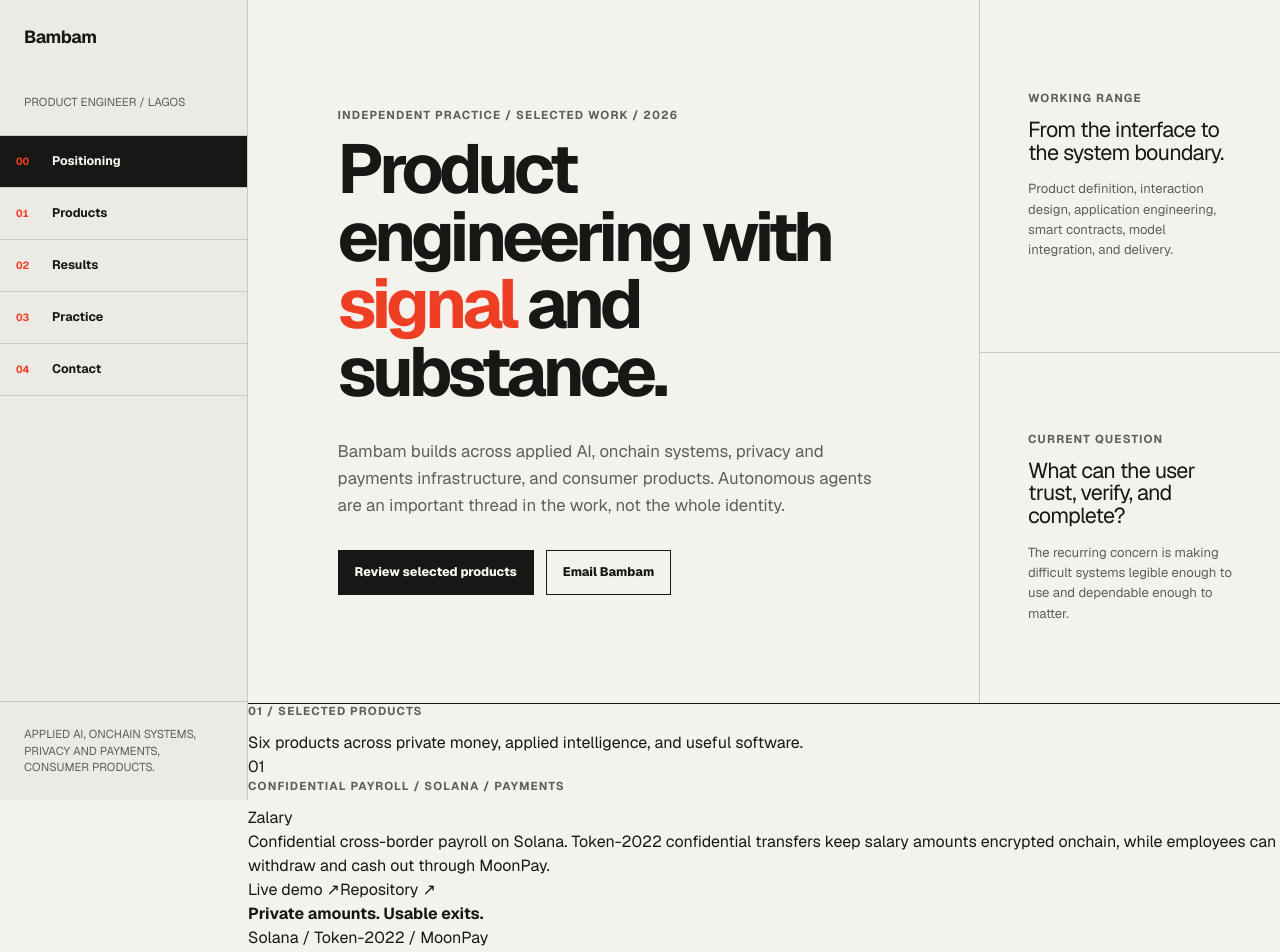
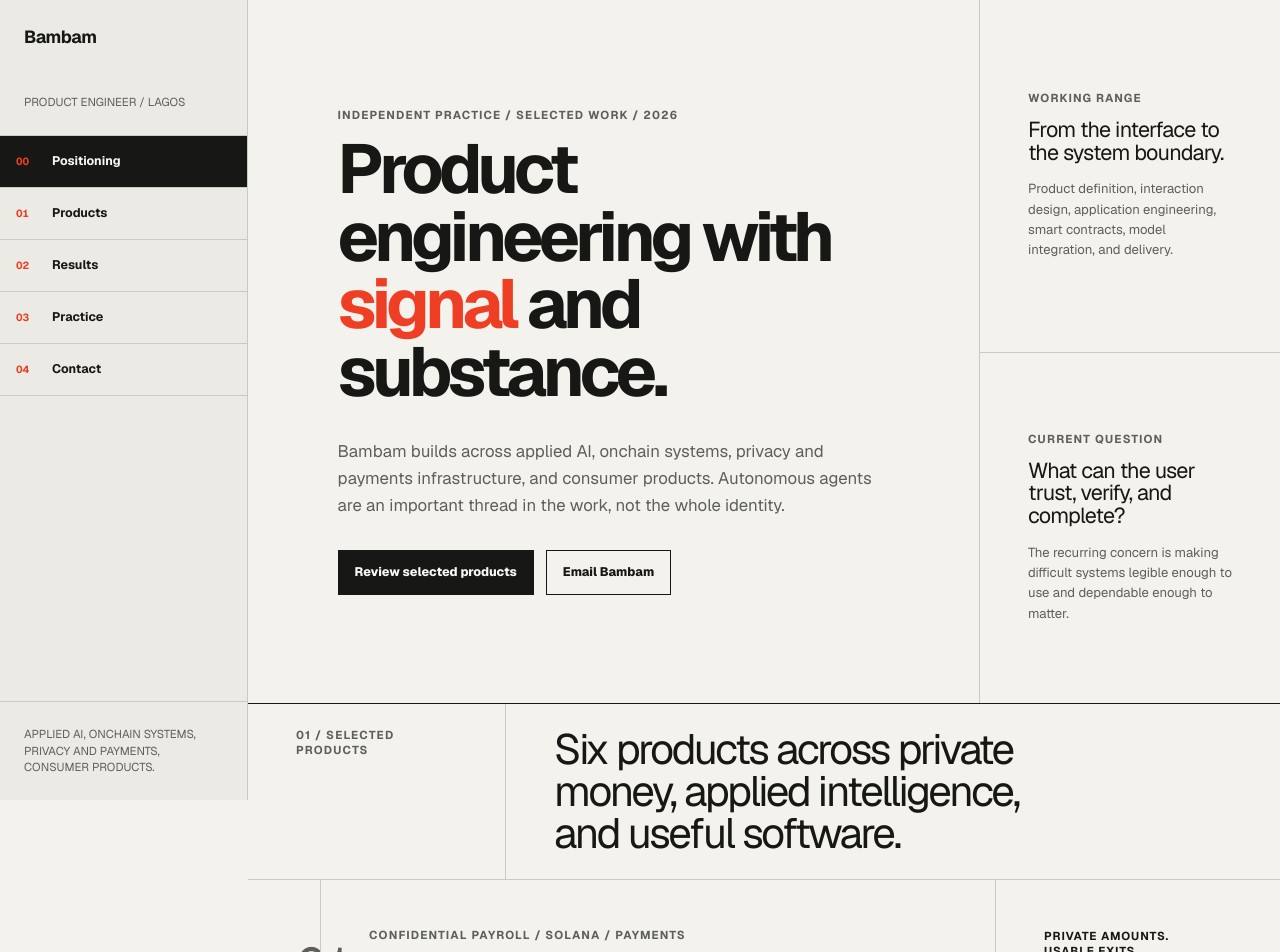
Before and after one commit to ajanaku1/bambam, a Next.js app: page / in a window 1280 px wide. Shown: the top 952 px of the page. Built offline with nearby package versions, Linux system fonts and the light colour scheme.

Commit message:
style: build the product register

```diff
--- a/src/app/globals.css
+++ b/src/app/globals.css
@@ -301,3 +301,158 @@
 .stage {
   animation: stage-in var(--duration-stage) var(--ease-out) both;
 }
+
+.section-heading {
+  display: grid;
+  grid-template-columns: minmax(12rem, 0.5fr) minmax(0, 1.5fr);
+  border-bottom: 1px solid var(--line);
+}
+
+.section-heading > * {
+  margin: 0;
+  padding: var(--space-6) clamp(var(--space-6), 4vw, var(--space-12));
+}
+
+.section-heading .eyebrow {
+  border-right: 1px solid var(--line);
+}
+
+.section-heading h2 {
+  max-width: 22ch;
+  font-size: clamp(2rem, 3.3vw, 3.25rem);
+  letter-spacing: -0.055em;
+  line-height: 1;
+}
+
+.product-entry {
+  display: grid;
+  grid-template-columns: 4.5rem minmax(0, 1fr) minmax(15rem, 0.42fr);
+  border-bottom: 1px solid var(--line);
+}
+
+.product-entry > * {
+  min-width: 0;
+  padding: clamp(var(--space-6), 4vw, var(--space-12));
+}
+
+.product-index {
+  color: var(--ink-soft);
+  font-size: clamp(2rem, 4vw, 4rem);
+  font-variant-numeric: tabular-nums;
+  letter-spacing: -0.06em;
+}
+
+.product-body {
+  border-inline: 1px solid var(--line);
+}
+
+.product-body h3 {
+  margin-bottom: var(--space-6);
+  font-size: clamp(2rem, 3.2vw, 3rem);
+  letter-spacing: -0.06em;
+  line-height: 1;
+  transition: transform var(--duration-fast) var(--ease-out);
+}
+
+.product-body > p:not(.eyebrow) {
+  max-width: 48rem;
+  margin-bottom: var(--space-8);
+  color: var(--ink-soft);
+  font-size: 1rem;
+  line-height: 1.65;
+}
+
+.product-links {
+  display: flex;
+  flex-wrap: wrap;
+  gap: var(--space-3);
+}
+
+.product-links a {
+  display: inline-flex;
+  min-height: 44px;
+  align-items: center;
+  justify-content: space-between;
+  gap: var(--space-6);
+  padding: var(--space-3) var(--space-4);
+  border: 1px solid var(--ink);
+  font-size: 0.72rem;
+  font-weight: 750;
+  text-decoration: none;
+  text-transform: uppercase;
+  transition: transform var(--duration-fast) var(--ease-out);
+}
+
+.product-links a:first-child {
+  background: var(--ink);
+  color: var(--inverse);
+}
+
+.product-facts {
+  display: flex;
+  flex-direction: column;
+  justify-content: space-between;
+  gap: var(--space-8);
+}
+
+.product-facts > strong {
+  max-width: 18ch;
+  font-size: 0.72rem;
+  letter-spacing: 0.08em;
+  line-height: 1.35;
+  text-transform: uppercase;
+}
+
+.product-facts dl {
+  margin: auto 0 0;
+}
+
+.product-facts dl div,
+.product-facts > p {
+  padding-block: var(--space-3);
+  border-top: 1px solid var(--line);
+}
+
+.product-facts dt {
+  margin-bottom: var(--space-1);
+  color: var(--ink-soft);
+  font-size: 0.65rem;
+  letter-spacing: 0.08em;
+  text-transform: uppercase;
+}
+
+.product-facts dd {
+  margin: 0;
+  font-size: 0.78rem;
+  font-weight: 700;
+}
+
+.product-facts dd:first-of-type {
+  color: var(--signal-deep);
+}
+
+.product-facts > p {
+  margin: 0;
+  color: var(--ink-soft);
+  font-size: 0.68rem;
+  font-weight: 700;
+  line-height: 1.5;
+  text-transform: uppercase;
+}
+
+@media (hover: hover) {
+  .index-links a:hover,
+  .action:hover,
+  .product-links a:hover {
+    transform: translateX(0.25rem);
+  }
+
+  .product-entry:hover .product-body h3 {
+    transform: translateX(0.35rem);
+  }
+}
+
+.action:active,
+.product-links a:active {
+  transform: scale(0.98);
+}
```
